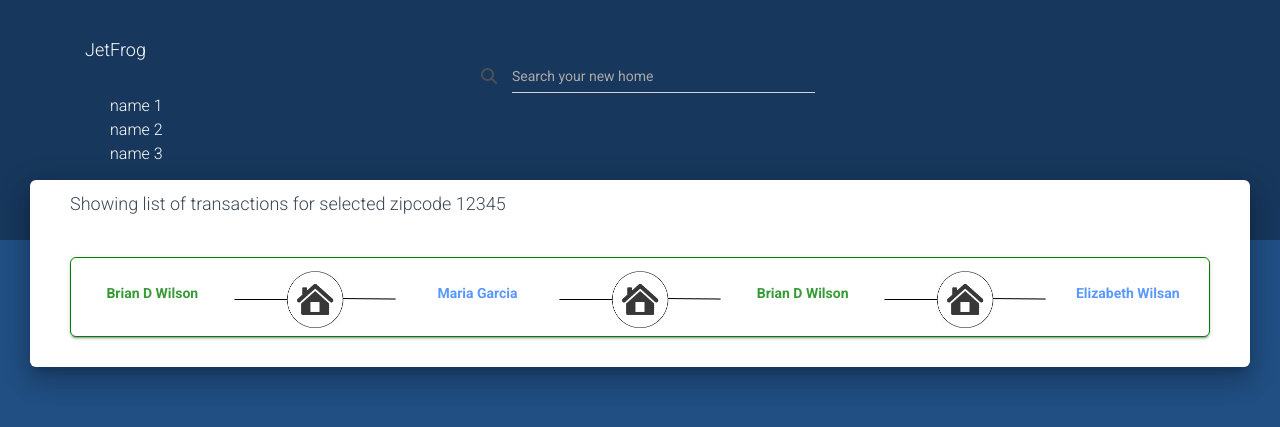
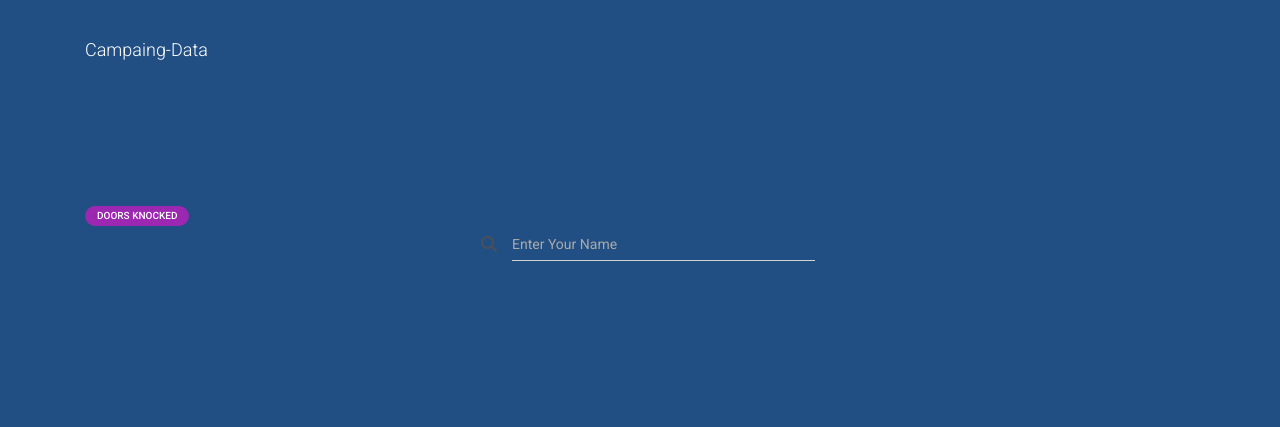
Before and after one commit to tejasgujjar/campaign-data, a Django app: template templates/home.html in a window 1280 px wide. Shown: the top 427 px of the page. Run offline with Django 3.2, Linux system fonts and the light colour scheme; the template is opened without the code that fills it, so the values that code supplies are empty; some libraries are stand-ins or nearby versions.

Commit message:
Working end to end

```diff
--- a/main/views.py
+++ b/main/views.py
@@ -9,7 +9,6 @@ import json
 
 
 DoorsKnocked_XLS_PATH = 'files/TotalDoors.xlsx'
-MEMBERS = []
 
 class Members():
 
@@ -38,7 +37,7 @@ def home(request):
 def read_xls():
     wb = open_workbook(DoorsKnocked_XLS_PATH)
     sheet = wb.sheet_by_index(0)
-
+    MEMBERS = []
     number_of_rows = sheet.nrows
     number_of_columns = sheet.ncols
     for row in range(1, number_of_rows):
@@ -53,7 +52,7 @@ def read_xls():
                 if value == '' or value == ' ':
                     value = '-'
                 values.append(value)
-                print("VALUES: {}".format(values))
+                # print("VALUES: {}".format(values))
 
         """
         In values list:
@@ -67,13 +66,12 @@ def read_xls():
         member = Members(name, int(doors_knocked))
         MEMBERS.append(member)
 
-    print("Members: {}".format(MEMBERS[3].doors_knocked))
     return MEMBERS
 
 def dump_members(members):
     ret = []
     for mem in members:
-        print("mem: {}".format(mem.__dict__))
+        # print("mem: {}".format(mem.__dict__))
         ret.append(mem.__dict__)
     return ret
 
@@ -81,6 +79,7 @@ class MembersAPI(APIView):
     def get(self, request):
         print("GET: {}".format(request))
         members = read_xls()
+        print("members len: {}".format(len(members)))
         return Response(data=json.dumps(dump_members(members)), status=status.HTTP_200_OK)
 
     def post(self, request):
--- a/static/css/app.css
+++ b/static/css/app.css
@@ -82,3 +82,21 @@
 .suggestions-list li{
   color: white;
 }
+.inner-sugggestion-box{
+  max-height: 200px;
+  overflow-y: scroll;
+  overflow-x: hidden;
+}
+.campaign-container{
+  top: -20%;
+  position: relative;
+}
+.btn-li{
+  width: 100%;
+}
+.campaign-inp{
+  color: white !important;
+}
+.campaign-span{
+  font-size: x-large;
+}
--- a/static/js/functions/home.js
+++ b/static/js/functions/home.js
@@ -1,30 +1,110 @@
 $(document).ready(function(){
-
-  console.log("loaded home page");
   load_all_events();
 });
 
+var BASE_URL  = window.location.origin;
+var MEMBERS_JSON = [];
 
 function load_all_events(){
-  $("img")
-       .mouseover(function() {
-          var src2 = $(this).attr("src");
-          console.log(src2);
-           var src = $(this).attr("src").replace("default", "mouseover");
-           $(this).attr("src", src);
-       })
-       .mouseout(function() {
-           var src = $(this).attr("src").replace("mouseover", "default");
-           $(this).attr("src", src);
-       });
+  load_all_members();
 
-  // $('.home-icon-component').mouseover(function(event){
-  //   console.log("mouseover on home");
-  //   mouseover_on_home_icon()
-  // });
+  $('#result-div').hide()
+
+  $("#search_member").unbind();
+  $("#search_member").keyup(function(event){
+    var search_text = event.target.value;
+    search_text = search_text.toLowerCase();
+    refersh_suggestions(search_text);
+  });
 }
 
+function _get_object_from_name(name){
+  var found = false
+  $.each(MEMBERS_JSON, function(idx, obj){
+    if (obj.name.indexOf(name) >= 0){
+      found = obj;
+    }
+  });
+  return found;
+}
 
-function mouseover_on_home_icon(){
+function render_result(mem_name){
+  var mem_obj = _get_object_from_name(mem_name);
+  if(mem_obj){
+    $('#selected_member_doorsknocked').html(mem_obj.doors_knocked);
+    $('#selected_member_name').html(mem_name);
+    $('#result-div').show()
+  }else{
+    console.error("Unable to get member object: "+ mem_name)
+  }
+}
 
+function render_suggestion_list_html(members_name_list){
+  var html_str = ""
+  $('#suggestion_box').html(html_str);
+  $.each(members_name_list, function(idx, mem_name){
+    html_str += "<li><button class='btn btn-default btn-sm btn-li'>" + mem_name + "</button></li>"
+  });
+  $('#suggestion_box').html(html_str);
+
+  $("li button").unbind();
+  $("li button").click(function(e){
+    render_result(e.currentTarget.innerHTML);
+  });
 }
+
+function refersh_suggestions(search_text){
+  var searched_list = [];
+  $.each(MEMBERS_JSON, function(idx, obj) {
+    obj_name = obj.name.toLowerCase();
+    if(obj_name.indexOf(search_text) >= 0){
+      searched_list.push(obj.name);
+    }
+  });
+  render_suggestion_list_html(searched_list);
+}
+
+function load_all_members(){
+  $.ajax({
+    url: BASE_URL + '/members/',
+    type: 'get', // This is the default though, you don't actually need to always mention it
+    headers:{"X-CSRFToken":getCookie('csrftoken')},
+    // data:post_data,
+    success: function(data,xhr) {
+      console.log("Success data members");
+        var json_data = $.parseJSON(data);
+        MEMBERS_JSON = json_data;
+        console.log(json_data)
+        // render_html_list(MEMBERS_JSON)
+    },
+    error: function(data, xhr) {
+        console.log('Got an error in getting members');
+    }
+  });
+}
+
+function render_html_list(members){
+  var list = []
+  console.log("len: member: " + members.length)
+  $.each(members, function(idx, obj){
+      console.log("testn each");
+      list.push("<li value=" +obj.name+ "><button class='btn btn-default btn-sm btn-li'>" + obj.name + "</button></li>")
+  });
+  $('#suggestion_box').html(list);
+}
+
+function getCookie(name) {
+  var cookieValue = null;
+  if (document.cookie && document.cookie !== '') {
+      var cookies = document.cookie.split(';');
+      for (var i = 0; i < cookies.length; i++) {
+          var cookie = jQuery.trim(cookies[i]);
+          // Does this cookie string begin with the name we want?
+          if (cookie.substring(0, name.length + 1) === (name + '=')) {
+              cookieValue = decodeURIComponent(cookie.substring(name.length + 1));
+              break;
+          }
+      }
+  }
+  return cookieValue;
+}
--- a/templates/base.html
+++ b/templates/base.html
@@ -5,7 +5,7 @@
     <meta charset="UTF-8">
     <meta name="viewport" content="width=device-width, initial-scale=1.0">
     <meta http-equiv="X-UA-Compatible" content="ie=edge">
-    <title>JetFrog</title>
+    <title>Campaign-Data</title>
 
     {% load static %}
     <link rel="stylesheet" href="{% static 'css/editdojo.css' %}" />
--- a/templates/home.html
+++ b/templates/home.html
@@ -15,7 +15,7 @@
   >
     <div class="container">
       <div class="navbar-translate">
-        <a class="navbar-brand" href="http://localhost:8000">JetFrog</a>
+        <a class="navbar-brand" href="http://localhost:8000">Campaing-Data</a>
         <!--
           <button
             class="navbar-toggler"
@@ -35,11 +35,13 @@
     </div>
   </nav>
   <div
-    class="page-header home-page-header header-filter "
-    data-parallax="true"
+    class="page-header"
   >
   <!-- ImageSource: https://unsplash.com/photos/gwI6TcYPEUA by Robert V. Ruggiero-->
-    <div class="container">
+    <div class="container campaign-container">
+        <div>
+            <span class="badge badge-pill badge-primary">Doors Knocked</span>
+          </div>
       <div class="row">
         <div class="col-md-4 ml-auto mr-auto text-center">
           <div class="input-group">
@@ -48,63 +50,28 @@
                 <i class="fa fa-search"></i>
               </span>
             </div>
-            <input type="text" class="form-control" placeholder="Search your new home">
+            <input id="search_member" type="text" class="form-control campaign-inp" placeholder="Enter Your Name">
           </div>
+          <div class="inner-sugggestion-box">
+            <ul class="suggestions-list" id="suggestion_box">
+              <!-- <li><button class="btn btn-default btn-sm btn-li">Test</button></li> -->
+            </ul>
+        </div>
         </div>
       </div>
-      <div class="row">
-        <div class="inner-sugggestion-box">
-            <ul class="suggestions-list">
-              <li>name 1</li>
-              <li>name 2</li>
-              <li>name 3</li>
-            </ul>
-        </div>
+      <div class="row" id="result-div">
+          <div>
+            <span id="selected_member_name" class="badge badge-pill badge-primary">Megha </span>
+          </div>
+          <span id="selected_member_doorsknocked" class="badge badge-pill badge-danger campaign-span">266</span>
+        <!-- <button type="submit" class="btn btn-primary">Submit</button> -->
       </div>
     </div>
   </div>
 
   <div class="main main-raised">
 
-    <div class="container">
-        <div class="row">
-          <div class="chains-title">
-            <h4>Showing list of transactions for selected zipcode 12345</h4>
-          </div>
-          <div class="chains-div border-red">
-            <div class="chains-inner-div border-cyan">
-              <div class="single-chain-div border-green card" data-toggle="modal" data-target=".bd-example-modal-lg">
-                <div class="chain-components border-yellow">
-                  <div class="single-chain-component border-black owner-component buyer">
-                       <span>Brian D Wilson</span>
-                  </div>
-                  <div class="single-chain-component border-black home-icon-component">
-                      <img src="/static/images/home-icon-default-equal-line.png" alt="home-icon-default" width="100%">
-                  </div>
-                  <div class="single-chain-component border-black owner-component seller">
-                      <span>Maria Garcia</span>
-                  </div>
-                  <div class="single-chain-component border-black home-icon-component">
-                      <img src="/static/images/home-icon-default-equal-line.png" alt="home-icon-default" width="100%">
-                  </div>
-                  <div class="single-chain-component border-black owner-component buyer">
-                      <span>Brian D Wilson</span>
-                  </div>
-                  <div class="single-chain-component border-black home-icon-component">
-                      <img src="/static/images/home-icon-default-equal-line.png" alt="home-icon-default" width="100%">
-                  </div>
-                  <div class="single-chain-component border-black owner-component seller">
-                      <span>Elizabeth Wilsan</span>
-                  </div>
-                </div>
-              </div>
 
-
-
-            </div>
-          </div>
-        </div>
-    </div>
   </div>
   <!-- <button type="button" class="btn btn-primary" data-toggle="modal" data-target=".bd-example-modal-lg">Large modalss</button> -->
 
```
